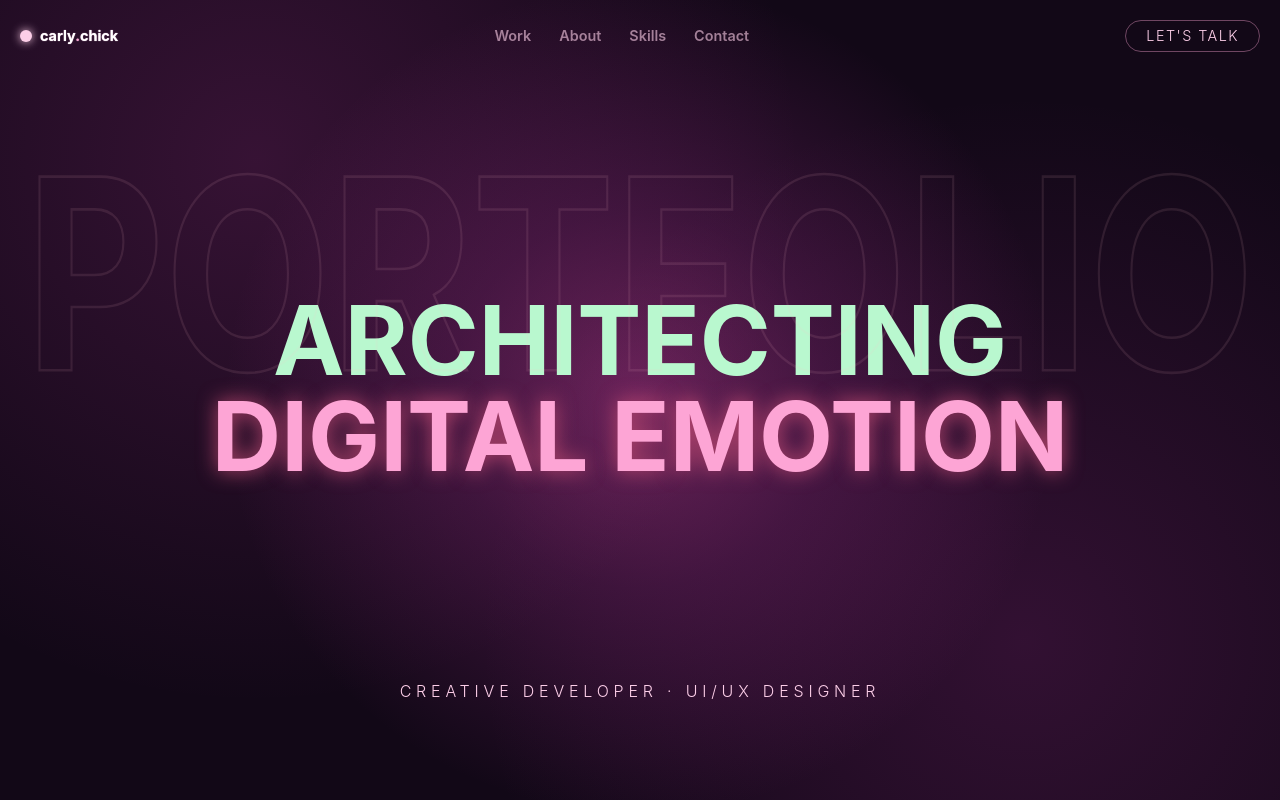
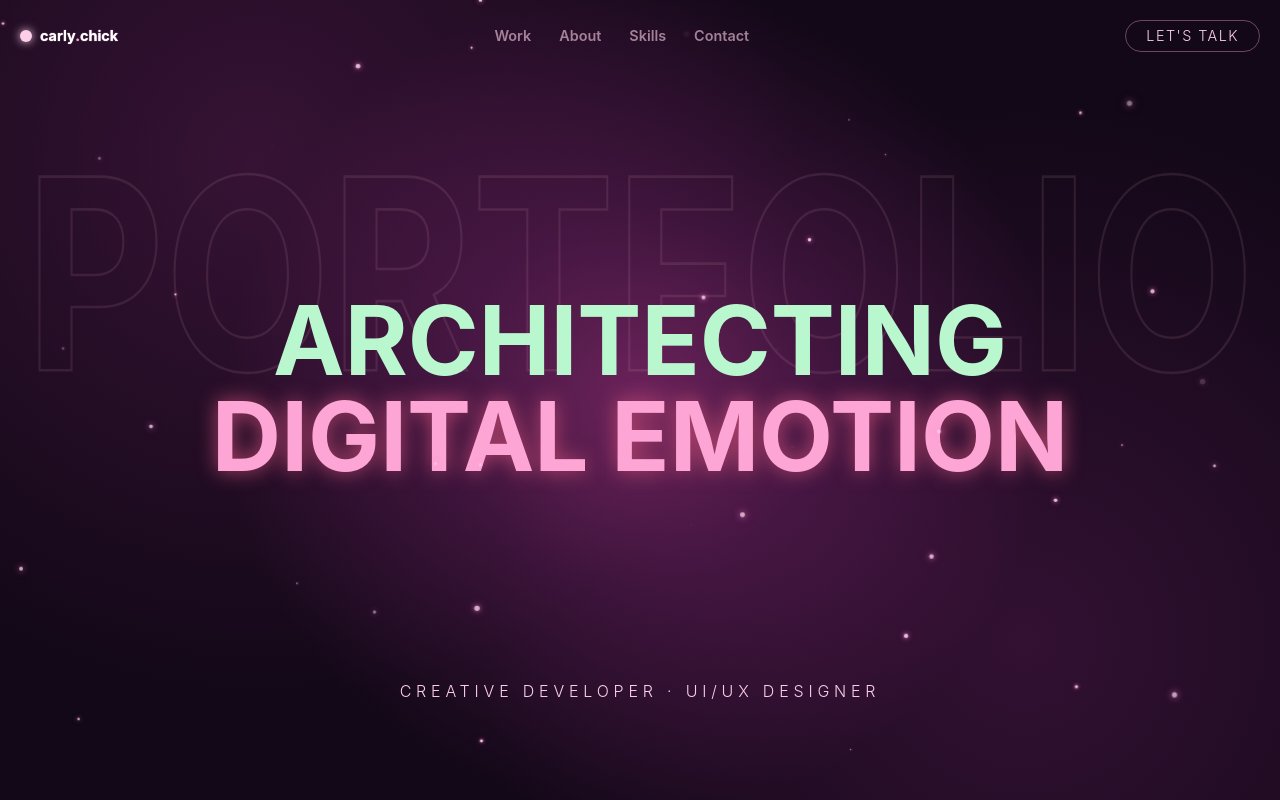
Before and after one commit to crrlyly/Portfolio-Website, a React (Vite) app in the folder client/: page / in a window 1280 px wide. Shown: the top 800 px of the page. Built offline with nearby package versions, Linux system fonts and the light colour scheme.

Commit message:
Added particles and fixed some errors

```diff
--- a/client/src/components/Navbar/Navbar.tsx
+++ b/client/src/components/Navbar/Navbar.tsx
@@ -1,7 +1,23 @@
 import CircleGlow from "../Shared/CircleGlow";
+import { useState, useEffect } from "react";
 const Navbar = () => {
+
+  const [scrollY, setScrollY] = useState(0);
+
+  useEffect(() => {
+      const handleScroll = () => {
+        setScrollY(window.scrollY);
+      };
+
+      window.addEventListener("scroll", handleScroll);
+
+      return () => {
+        window.removeEventListener("scroll", handleScroll);
+      };
+    }, []);
   return (
-    <div className="fixed top-0 left-0 w-full h-auto flex justify-between items-center p-5 z-9999">
+    <div className={`fixed top-0 left-0 w-full h-auto flex justify-between items-center p-5 z-9999 bg-transparent
+    ${scrollY > 0 ? "transition-colors duration-1000 ease-in-out bg-[#120817]/30 backdrop-blur-2xl border-b border-pink-200/30" : ""}`}>
       <div className="w-auto h-full flex items-center ">
         <CircleGlow></CircleGlow>
         <h1 className="font-bold text-white text-[1.2rem] [text-shadow:0_0_1px_#fccee8] lg:text-[.9rem]">
--- /dev/null
+++ b/client/src/components/Shared/Particles.tsx
@@ -0,0 +1,59 @@
+import { useEffect, useMemo, useState } from "react";
+
+const Particles = () => {
+  const [scrollY, setScrollY] = useState(0);
+
+  const particles = useMemo(
+    () =>
+      Array.from({ length: 40 }, (_, i) => ({
+        id: i,
+        left: Math.random() * 100,
+        top: Math.random() * 100,
+        size: Math.random() * 4 + 2,
+        duration: Math.random() * 5 + 4,
+        delay: Math.random() * 5,
+        depth: Math.random() * 0.12 + 0.03,
+      })),
+    [],
+  );
+
+  useEffect(() => {
+    const handleScroll = () => {
+      setScrollY(window.scrollY);
+    };
+
+    window.addEventListener("scroll", handleScroll);
+
+    return () => {
+      window.removeEventListener("scroll", handleScroll);
+    };
+  }, []);
+
+  return (
+    <div className="pointer-events-none inset-0 overflow-hidden z-40 fixed top-0 ">
+      {particles.map((particle) => (
+        <div
+          key={particle.id}
+          className="absolute"
+          style={{
+            left: `${particle.left}%`,
+            top: `${particle.top}%`,
+            transform: `translateY(${-scrollY * particle.depth}px)`,
+          }}
+        >
+          <span
+            className="particle block rounded-full bg-pink-200"
+            style={{
+              width: `${particle.size}px`,
+              height: `${particle.size}px`,
+              animationDuration: `${particle.duration}s`,
+              animationDelay: `${particle.delay}s`,
+            }}
+          />
+        </div>
+      ))}
+    </div>
+  );
+};
+
+export default Particles;
--- a/client/src/main.css
+++ b/client/src/main.css
@@ -37,3 +37,34 @@ body {
 .animate-pulse-ring {
   animation: pulse-ring 1s ease-out infinite;
 }
+
+
+@keyframes particleFloat {
+  0% {
+    opacity: 0;
+    transform: translateY(20px) scale(0.5);
+  }
+
+  20% {
+    opacity: 1;
+  }
+
+  70% {
+    opacity: 0.8;
+  }
+
+  100% {
+    opacity: 0;
+    transform: translateY(-70px) scale(1.1);
+  }
+}
+
+.particle {
+  animation-name: particleFloat;
+  animation-timing-function: ease-in-out;
+  animation-iteration-count: infinite;
+
+  box-shadow:
+    0 0 6px rgba(255, 150, 220, 0.9),
+    0 0 15px rgba(255, 100, 200, 0.6);
+}
--- a/client/src/pages/Home.tsx
+++ b/client/src/pages/Home.tsx
@@ -5,10 +5,12 @@ import CodeProjects from "../components/CodeProjects/CodeProjects";
 import UIUXProjects from "../components/UIUX Projects/UIUXProjects";
 import Skills from "../components/Skills/Skills";
 import Contact from "../components/Contact/Contact";
+import Particles from "../components/Shared/Particles";
 
 const Home = () => {
   return (
     <>
+      <Particles></Particles>
       <Navbar></Navbar>
       <TitlePage></TitlePage>
       <About></About>
```
